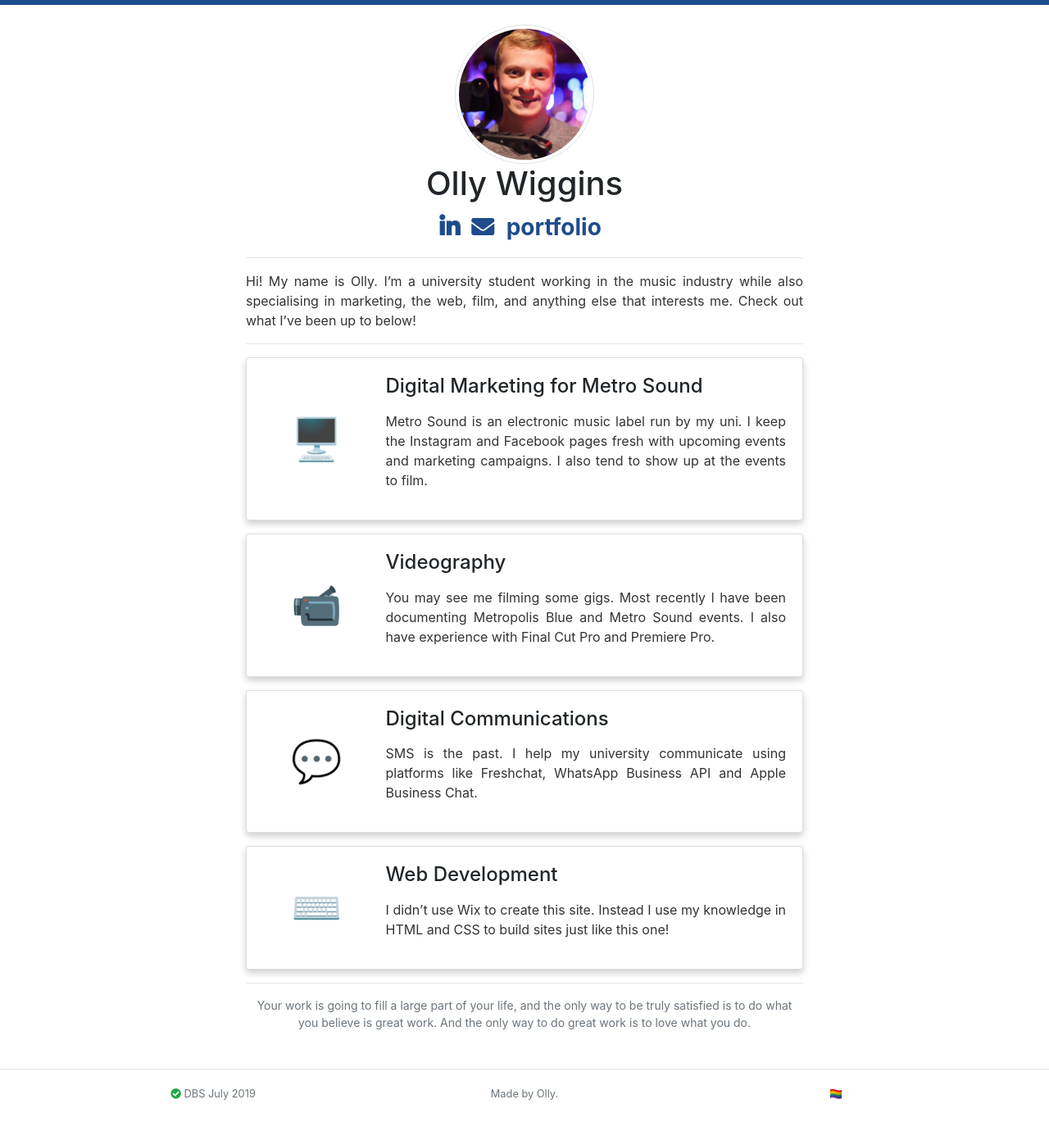
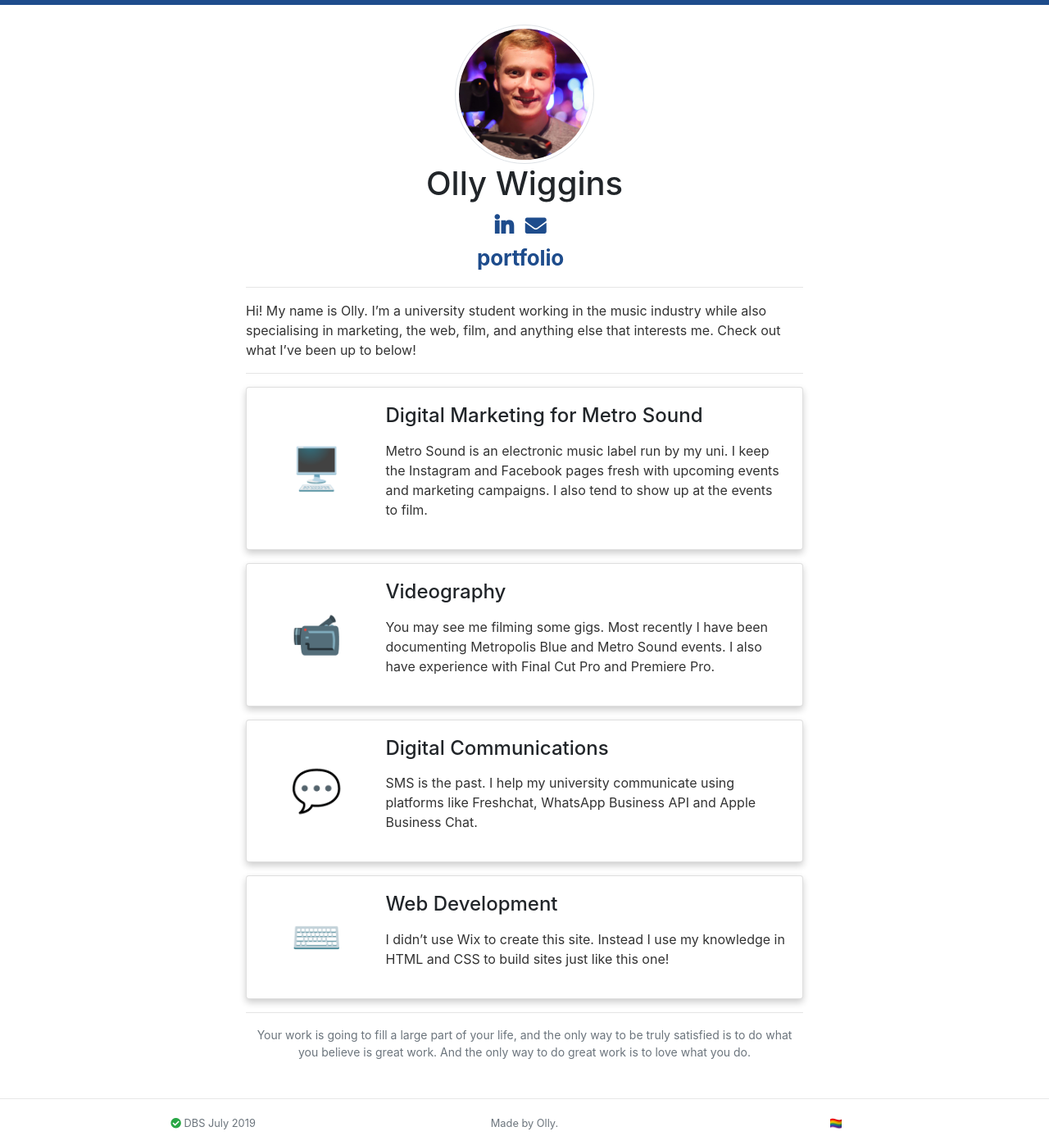
Before and after one commit to ollyy/ollyy.github.io, a Jekyll site: the page built from index.md, in a window 1280 px wide. Shown: the whole page at 82% size. Built offline with Jekyll 4.4.1, drawn with Linux system fonts in a browser that asks for light colours; before the commit the page ends 1361 px from its top, so only the background shows below that.

Commit message:
Make slight changes to homepage

```diff
--- a/_layouts/default.html
+++ b/_layouts/default.html
@@ -10,9 +10,13 @@
         <img class="img-thumbnail rounded-circle img-fluid profile-img" src="/assets/img/profile.jpg">
         <h1 class="name">Olly Wiggins</h1>
         <div id="social-icons">
-          <a class="button" href="{{ site.social.linkedin }}" target="_blank"><i class="fab fa-linkedin-in"></i></a>
-          <a class="button" href="mailto:{{ site.email }}"><i class="fa fa-envelope"></i></a>
-          <a class="button" href="/portfolio">portfolio</a>
+          <div>
+            <a class="button" href="{{ site.social.linkedin }}" target="_blank"><i class="fab fa-linkedin-in"></i></a>
+            <a class="button" href="mailto:{{ site.email }}"><i class="fa fa-envelope"></i></a>
+          </div>
+          <div>
+            <a class="button" href="/portfolio">portfolio</a>
+          </div>
         </div>
         <hr>
         <p> {{ content }} </p>
--- a/_sass/minima/_base.scss
+++ b/_sass/minima/_base.scss
@@ -31,7 +31,6 @@ body {
 
 p {
   color: $text-color;
-  text-align: justify;
 }
 
 /**
--- a/_sass/minima/_layout.scss
+++ b/_sass/minima/_layout.scss
@@ -43,17 +43,19 @@
     display: inline-block;
     zoom:1;
   }
+}
 
 .button {
   margin-right: 10px;
-    font-size: 28px;
+  font-size: 26px;
   font-weight: bold;
+  letter-spacing: -0.2px;
   vertical-align: middle;
+  justify-content: center;
   color: $brand-color !important;
 
   :hover {
     transform: scale(1.1);
-    }
   }
 }
 
```
Also changed, not shown: assets/img/nordoff-robins-nr.svg (added), 2 other files. Lines whose indentation alone changed are shown as unchanged.
